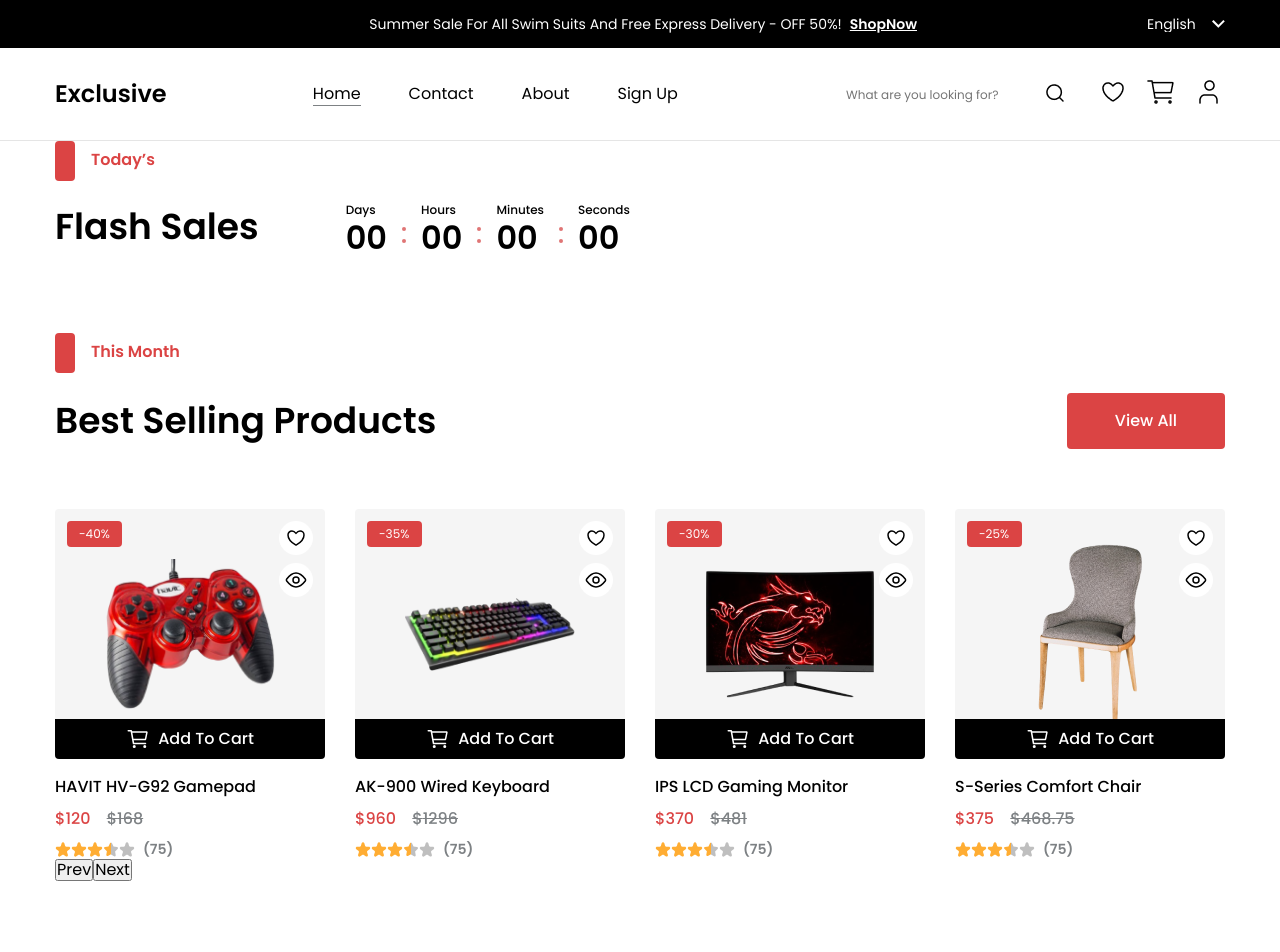
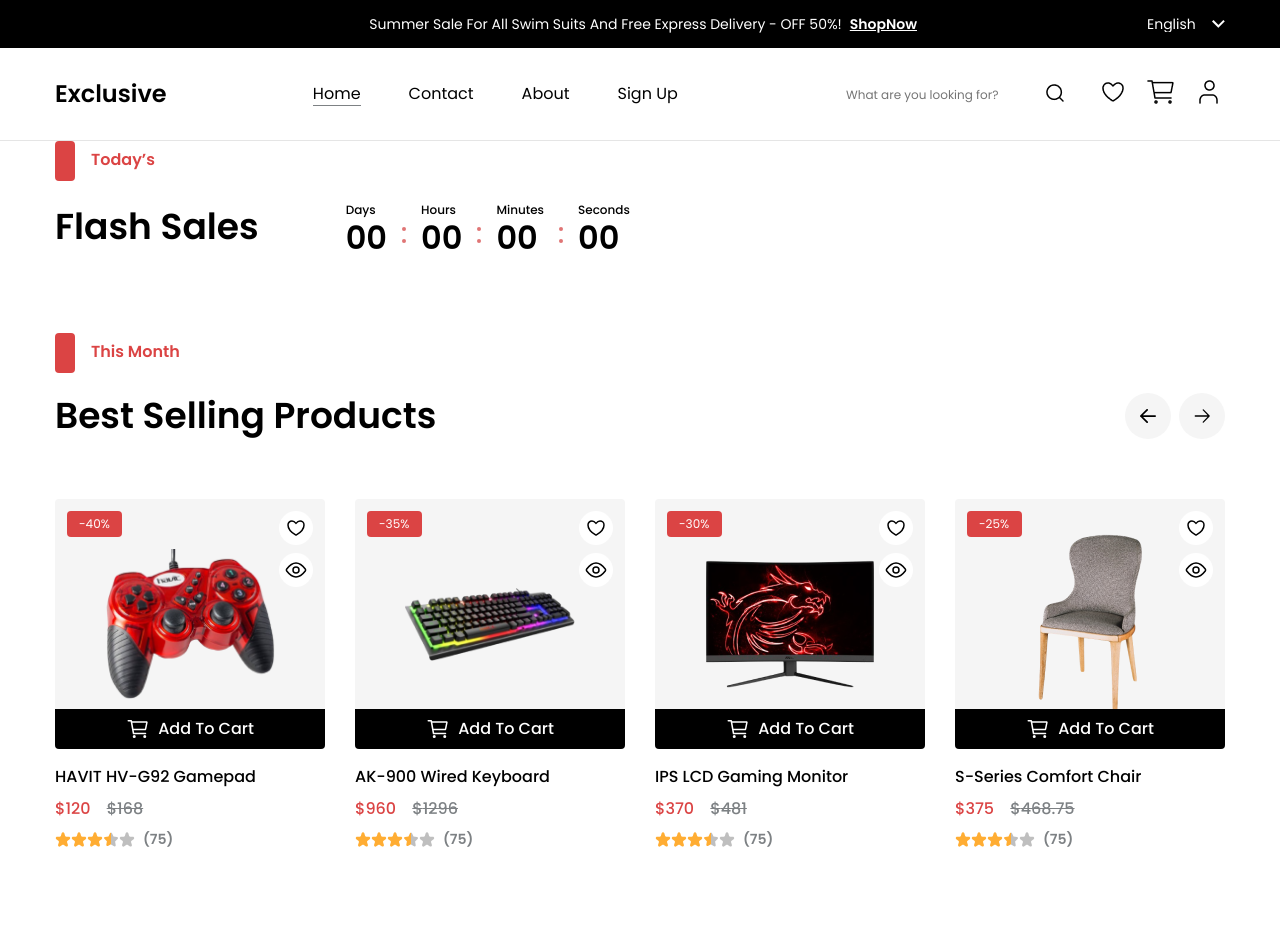
Before and after one commit to YaroslavFd/TechnoShop, a React (Create React App) app: page / in a window 1280 px wide. Shown: the top 952 px of the page. Built offline with nearby package versions, Linux system fonts and the light colour scheme.

Commit message:
ProductSlider fix

```diff
--- a/src/components/ProductsSlider/index.jsx
+++ b/src/components/ProductsSlider/index.jsx
@@ -1,12 +1,13 @@
 import React, { useState } from 'react';
 
-import { Context } from '../Context';
+import { Section } from '../../containers/Section';
+import { ProductsList } from '../ProductsList';
 
 import './style.css';
 
-const ProductsSlider = ({ children }) => {
+const ProductsSlider = ({ products, className, title, subtitle }) => {
   const [currentSlide, setCurrentSlide] = useState(0);
-  const numSlides = children.props.products.length;
+  const numSlides = products.length;
 
   const handleNextSlide = () =>
     setCurrentSlide((prevSlide) => (prevSlide + 1) % numSlides);
@@ -15,25 +16,26 @@
     setCurrentSlide((prevSlide) => (prevSlide - 1 + numSlides) % numSlides);
 
   return (
-    <Context.Provider value={{ handleNextSlide, handlePrevSlide }}>
-      <div className="window">
+    <Section
+      withSlider={true}
+      prevSlide={handlePrevSlide}
+      nextSlide={handleNextSlide}
+      className={className}
+      title={title}
+      subtitle={subtitle}
+    >
+      <div className="slider-window">
         <div
-          className="window-wrapper"
+          className="slider-wrapper"
           style={{
             transform: `translateX(-${currentSlide * 300}px)`,
             transition: 'transform 0.5s ease-in-out',
           }}
         >
-          {children}
+          <ProductsList products={products} />
         </div>
-        <button className="prevBtn" onClick={handlePrevSlide}>
-          Prev
-        </button>
-        <button className="nextBtn" onClick={handleNextSlide}>
-          Next
-        </button>
       </div>
-    </Context.Provider>
+    </Section>
   );
 };
 
--- a/src/components/ProductsSlider/style.css
+++ b/src/components/ProductsSlider/style.css
@@ -1,4 +1,4 @@
-.window {
+.slider-window {
   max-width: 1170px;
   overflow: hidden;
 }
--- a/src/containers/Section/index.jsx
+++ b/src/containers/Section/index.jsx
@@ -1,6 +1,6 @@
 import React, { useContext } from 'react';
 
-import CountdownTimer from '../../components/CountdownTimer';
+// import CountdownTimer from '../../components/CountdownTimer';
 import { SalesTimer } from '../../components/Timer';
 import SliderArrows from '../../components/UI/SliderArrows';
 
--- a/src/pages/Home.jsx
+++ b/src/pages/Home.jsx
@@ -1,5 +1,4 @@
 import Banner from '../components/Banner';
-import { ProductsList } from '../components/ProductsList';
 import ProductsSlider from '../components/ProductsSlider';
 import { Section } from '../containers/Section';
 import { PRODUCTS } from '../data/products';
@@ -15,16 +14,13 @@
       >
         {/* TODOS */}
       </Section>
-      <Section
+
+      <ProductsSlider
+        products={PRODUCTS}
         className="mb-140"
         title="This Month"
         subtitle="Best Selling Products"
-        btnClick={() => {}}
-      >
-        <ProductsSlider>
-          <ProductsList products={PRODUCTS} />
-        </ProductsSlider>
-      </Section>
+      />
 
       <Section className="banner">
         <Banner />
```
